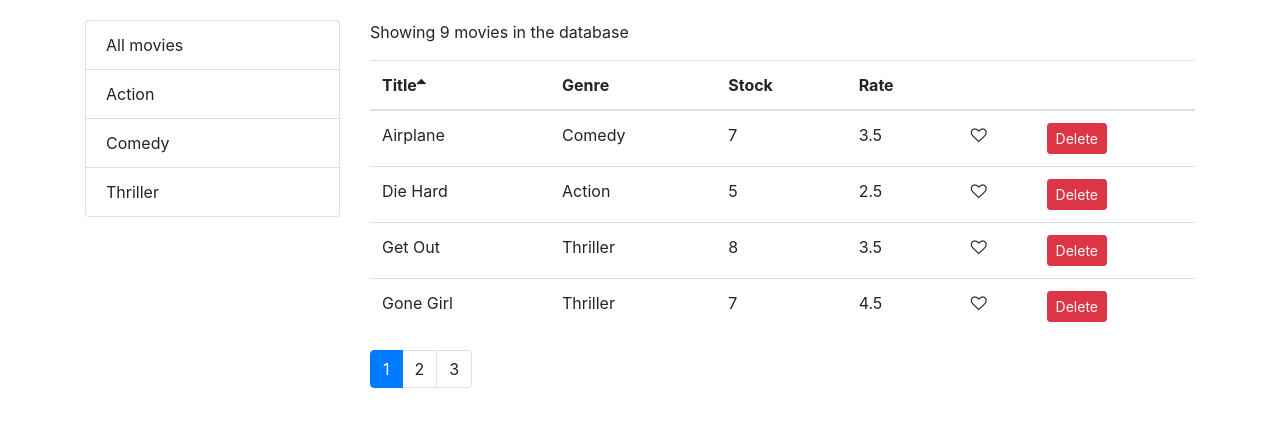
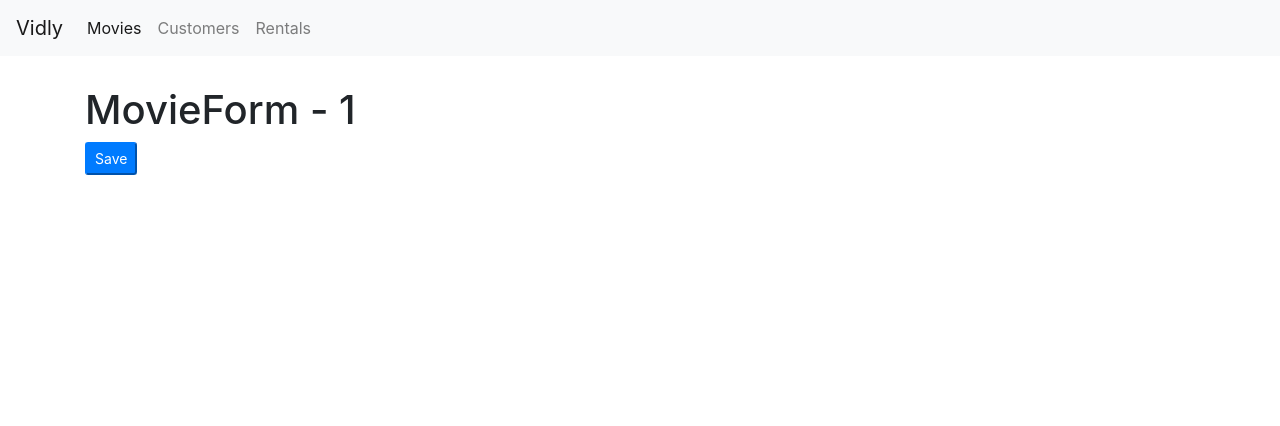
Before and after one commit to pzync/vidly-practise, a React (Create React App) app: page /movies/1 in a window 1280 px wide. Shown: the top 426 px of the page. Built offline with nearby package versions, Linux system fonts and the light colour scheme.

Commit message:
added Navbar and implemented routing using react-router

```diff
--- a/package.json
+++ b/package.json
@@ -9,6 +9,7 @@
     "prop-types": "^15.6.2",
     "react": "^16.5.2",
     "react-dom": "^16.5.2",
+    "react-router-dom": "^4.3.1",
     "react-scripts": "1.1.5"
   },
   "scripts": {
--- a/src/App.js
+++ b/src/App.js
@@ -1,13 +1,31 @@
 import React, { Component } from "react";
+import { Route, Redirect, Switch } from "react-router-dom";
 import "./App.css";
 import Movies from "./components/movies";
+import Customers from "./components/customers";
+import Rentals from "./components/rentals";
+import NotFound from "./components/notFound";
+import NavBar from "./components/navBar";
+import MovieForm from "./components/movieForm";
 
 class App extends Component {
   render() {
     return (
-      <main className="container">
-        <Movies />
-      </main>
+      <React.Fragment>
+        <NavBar />
+        <main className="container">
+          <Switch>
+            <Route path="/movies/:id" component={MovieForm} />
+            <Route path="/movies" component={Movies} />
+            <Route path="/customers" component={Customers} />
+            <Route path="/rentals" component={Rentals} />
+            <Route path="/not-found" component={NotFound} />
+            <Redirect from="/" to="/movies" exact />
+
+            <Redirect to="/not-found" />
+          </Switch>
+        </main>
+      </React.Fragment>
     );
   }
 }
--- /dev/null
+++ b/src/components/customers.jsx
@@ -0,0 +1,11 @@
+import React from "react";
+
+const Customers = () => {
+  return (
+    <div>
+      <h1>Customers</h1>
+    </div>
+  );
+};
+
+export default Customers;
--- /dev/null
+++ b/src/components/movieForm.jsx
@@ -0,0 +1,17 @@
+import React from "react";
+
+const MovieForm = ({ match, history }) => {
+  return (
+    <div>
+      <h1>MovieForm - {match.params.id}</h1>
+      <button
+        className="btn-primary btn-sm"
+        onClick={() => history.push("/movies")}
+      >
+        Save
+      </button>
+    </div>
+  );
+};
+
+export default MovieForm;
--- a/src/components/moviesTable.jsx
+++ b/src/components/moviesTable.jsx
@@ -1,10 +1,15 @@
 import React, { Component } from "react";
 import Like from "./common/like";
 import Table from "./common/table";
+import { Link } from "react-router-dom";
 
 class MoviesTable extends Component {
   columns = [
-    { path: "title", label: "Title" },
+    {
+      path: "title",
+      label: "Title",
+      content: movie => <Link to={`/movies/${movie._id}`}>{movie.title}</Link>
+    },
     { path: "genre.name", label: "Genre" },
     { path: "numberInStock", label: "Stock" },
     { path: "dailyRentalRate", label: "Rate" },
--- /dev/null
+++ b/src/components/navBar.jsx
@@ -0,0 +1,38 @@
+import React from "react";
+import { Link, NavLink } from "react-router-dom";
+
+const NavBar = () => {
+  return (
+    <nav className="navbar navbar-expand-lg navbar-light bg-light">
+      <Link className="navbar-brand" to="/">
+        Vidly
+      </Link>
+      <button
+        className="navbar-toggler"
+        type="button"
+        data-toggle="collapse"
+        data-target="#navbarNavAltMarkup"
+        aria-controls="navbarNavAltMarkup"
+        aria-expanded="false"
+        aria-label="Toggle navigation"
+      >
+        <span className="navbar-toggler-icon" />
+      </button>
+      <div className="collapse navbar-collapse" id="navbarNavAltMarkup">
+        <div className="navbar-nav">
+          <NavLink className="nav-item nav-link" to="/movies">
+            Movies
+          </NavLink>
+          <NavLink className="nav-item nav-link" to="/customers">
+            Customers
+          </NavLink>
+          <NavLink className="nav-item nav-link" to="/rentals">
+            Rentals
+          </NavLink>
+        </div>
+      </div>
+    </nav>
+  );
+};
+
+export default NavBar;
--- /dev/null
+++ b/src/components/notFound.jsx
@@ -0,0 +1,11 @@
+import React from "react";
+
+const NotFound = () => {
+  return (
+    <div>
+      <h1>Not Found</h1>
+    </div>
+  );
+};
+
+export default NotFound;
--- /dev/null
+++ b/src/components/rentals.jsx
@@ -0,0 +1,11 @@
+import React from "react";
+
+const Rentals = () => {
+  return (
+    <div>
+      <h1>Rentals</h1>
+    </div>
+  );
+};
+
+export default Rentals;
--- a/src/index.css
+++ b/src/index.css
@@ -1,9 +1,13 @@
 body {
   margin: 0;
-  padding: 20px;
+  padding: 0;
   font-family: sans-serif;
 }
 
 .clickable {
   cursor: pointer;
 }
+
+.navbar {
+  margin-bottom: 30px;
+}
--- a/src/index.js
+++ b/src/index.js
@@ -1,10 +1,16 @@
 import React from "react";
 import ReactDOM from "react-dom";
+import { BrowserRouter } from "react-router-dom";
 import "./index.css";
 import App from "./App";
 import registerServiceWorker from "./registerServiceWorker";
 import "bootstrap/dist/css/bootstrap.css";
 import "font-awesome/css/font-awesome.css";
 
-ReactDOM.render(<App />, document.getElementById("root"));
+ReactDOM.render(
+  <BrowserRouter>
+    <App />
+  </BrowserRouter>,
+  document.getElementById("root")
+);
 registerServiceWorker();
```
Also changed, not shown: 1 other file (tests, documents, lock files or other folders).
